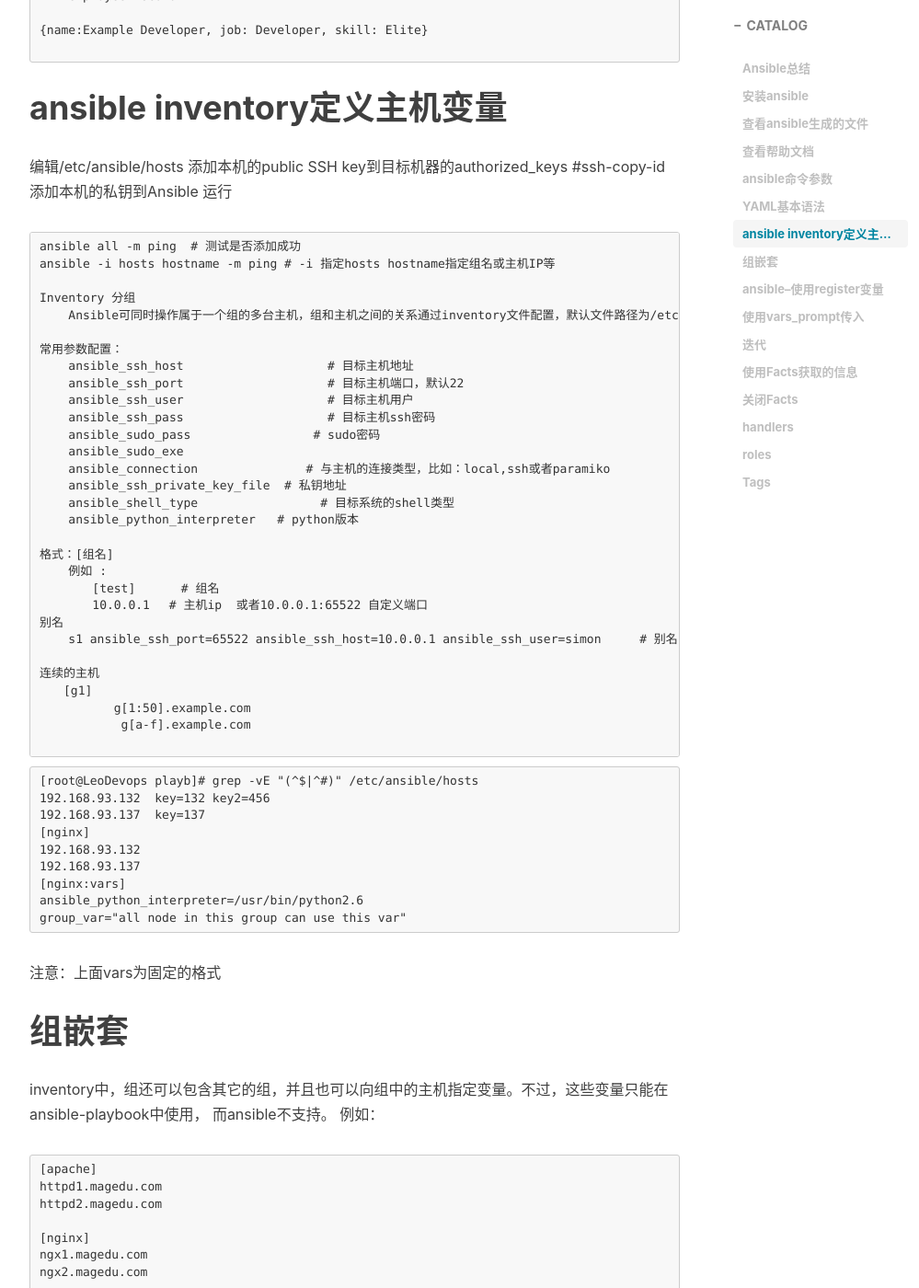
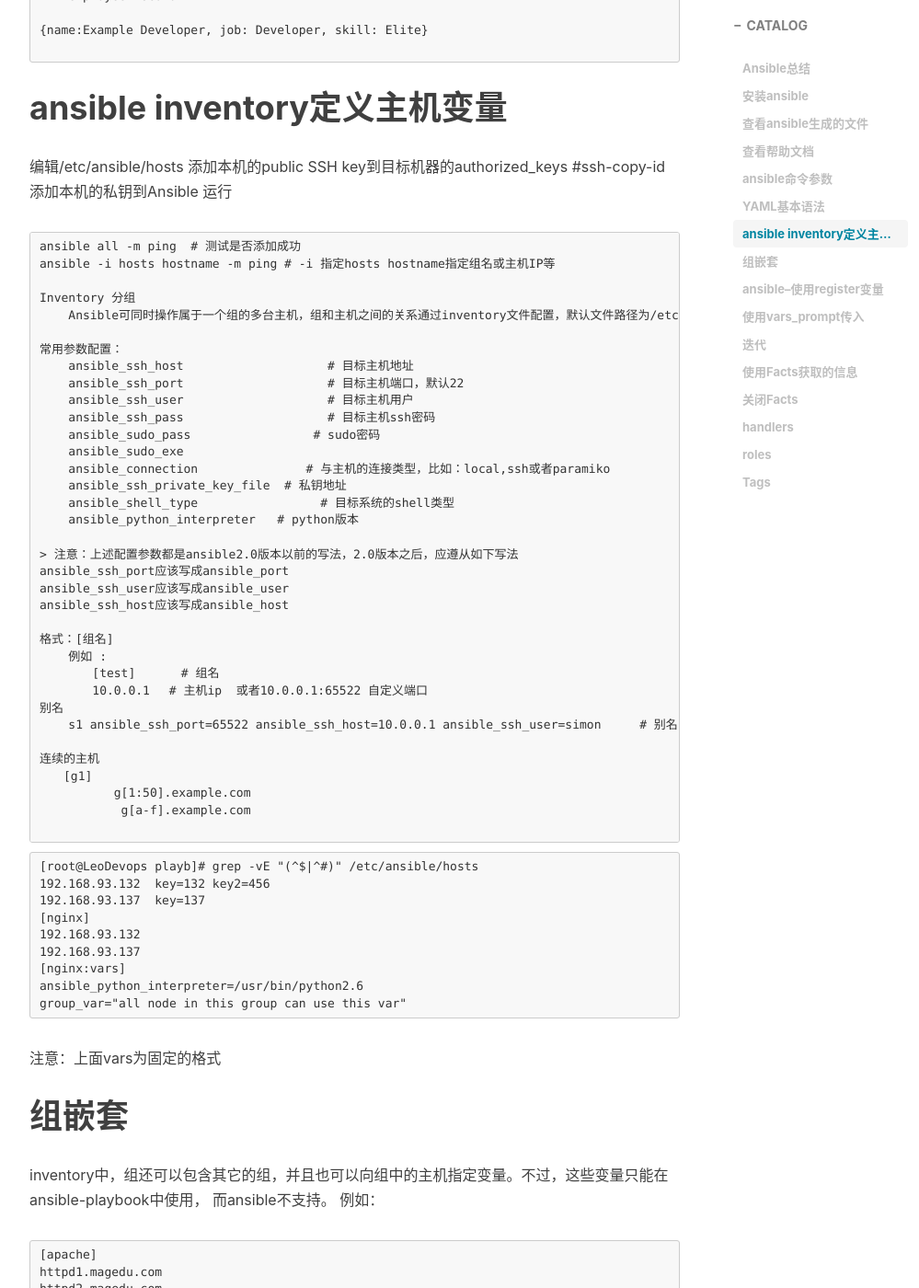
Before and after one commit to handerfly/handerfly.github.io, a Jekyll site: the page built from _posts/2019-05-18-Ansible总结.md, in a window 1280 px wide and 1400 px high, scrolled down 2803 px. Shown: the whole window at 92% size, without its empty margins (233-1232 px from the left). Built offline with Jekyll 4.4.1, drawn with Linux system fonts in a browser that asks for light colours; nearby versions of some CDN libraries; comment, search, counter and statistics services are not loaded.

Commit message:
Update 2019-05-18-Ansible总结.md

```diff
--- a/_posts/2019-05-18-Ansible总结.md
+++ b/_posts/2019-05-18-Ansible总结.md
@@ -133,6 +133,11 @@ Inventory 分组
     ansible_ssh_private_key_file  # 私钥地址
     ansible_shell_type                 # 目标系统的shell类型
     ansible_python_interpreter   # python版本
+
+> 注意：上述配置参数都是ansible2.0版本以前的写法，2.0版本之后，应遵从如下写法
+ansible_ssh_port应该写成ansible_port
+ansible_ssh_user应该写成ansible_user
+ansible_ssh_host应该写成ansible_host
 
 格式：[组名]
     例如 :
```
